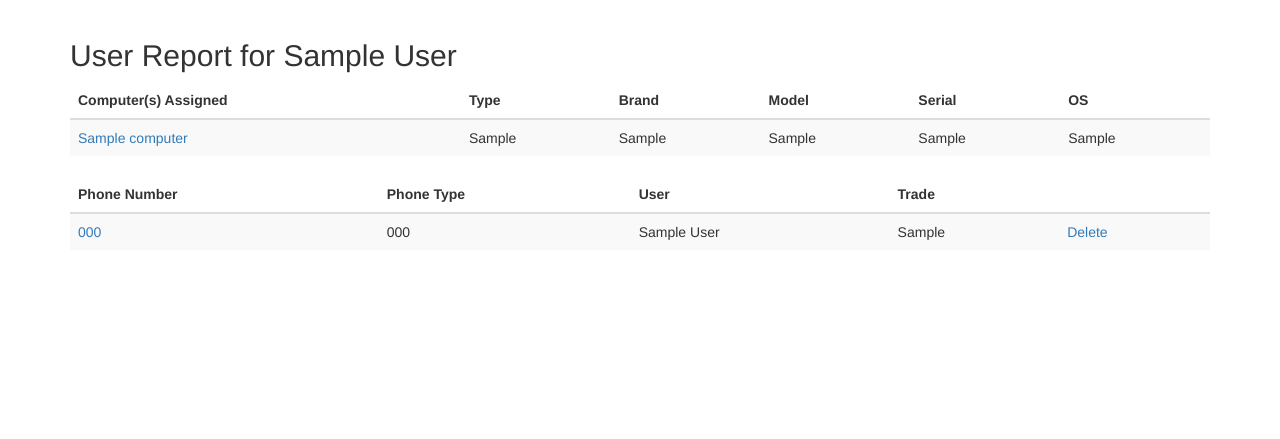
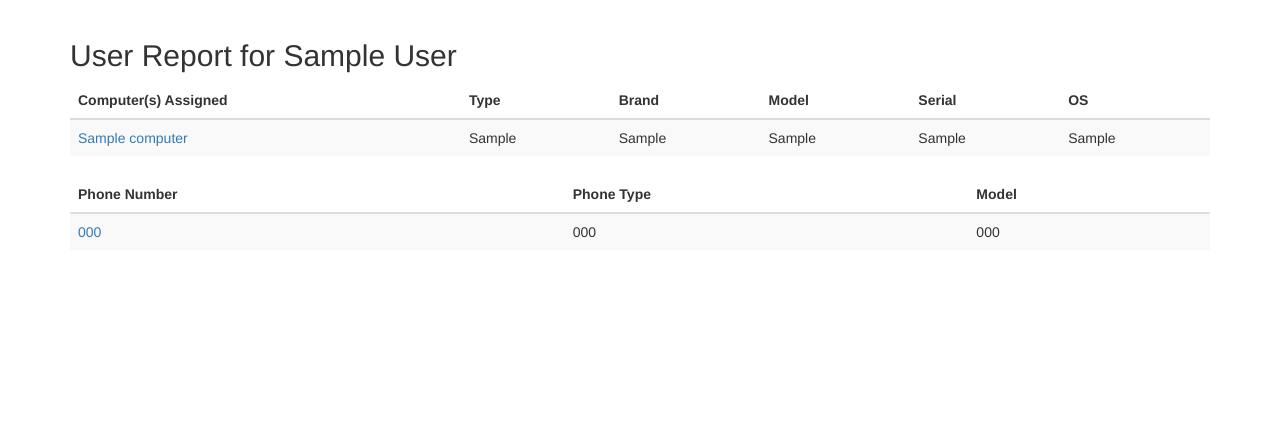
Before and after one commit to chrispuppe/ITEquipDB, a Flask app: page /employee/report/1 in a window 1280 px wide. Shown: the part 51-490 px from the top of the page. Run offline with Flask 2, Linux system fonts and the light colour scheme; a user stored in the database is signed in; tables that the repository leaves empty hold one stand-in row (values such as "Sample post"); some libraries are stand-ins or nearby versions.

Commit message:
User Report adjustments

```diff
--- a/app/templates/employee/employee_report.html
+++ b/app/templates/employee/employee_report.html
@@ -43,9 +43,7 @@
                     <tr>
                         <th>Phone Number</th>
                         <th>Phone Type</th>
-                        <th>User</th>
-                        <th>Trade</th>
-                        <th></th>
+                        <th>Model</th>
                     </tr>
                 </thead>
                 <tbody>
@@ -55,18 +53,9 @@
                     <tr>
                         <td><a href="{{ url_for('phone_edit', id=phone.id) }}">{{ phone.phone_number }}</a></td>
                         <td>{{ phone.phone_os }}</td>
-
-                                {% if employee.id == phone.assigned_to %}
-                                <td>{{ employee.name }}</td>
-                                <td>{{ employee.trade }}</td>
-                                {% endif %}
-
-
-                        <td><a href="{{ url_for('phone_delete', id=phone.id) }}">Delete</a></td>
+                        <td>{{ phone.phone_model }}</td>
                     </tr>
                     {% endif %}
-
-
     {% endfor %}
 
                 </tbody>
```
